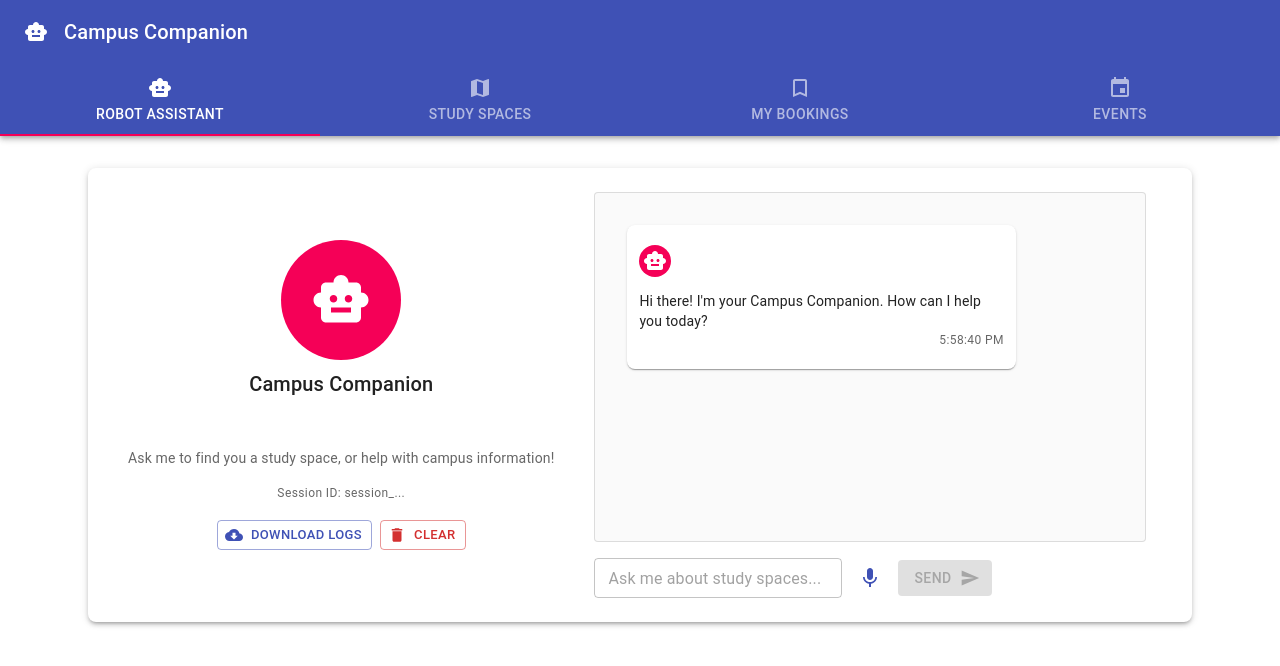
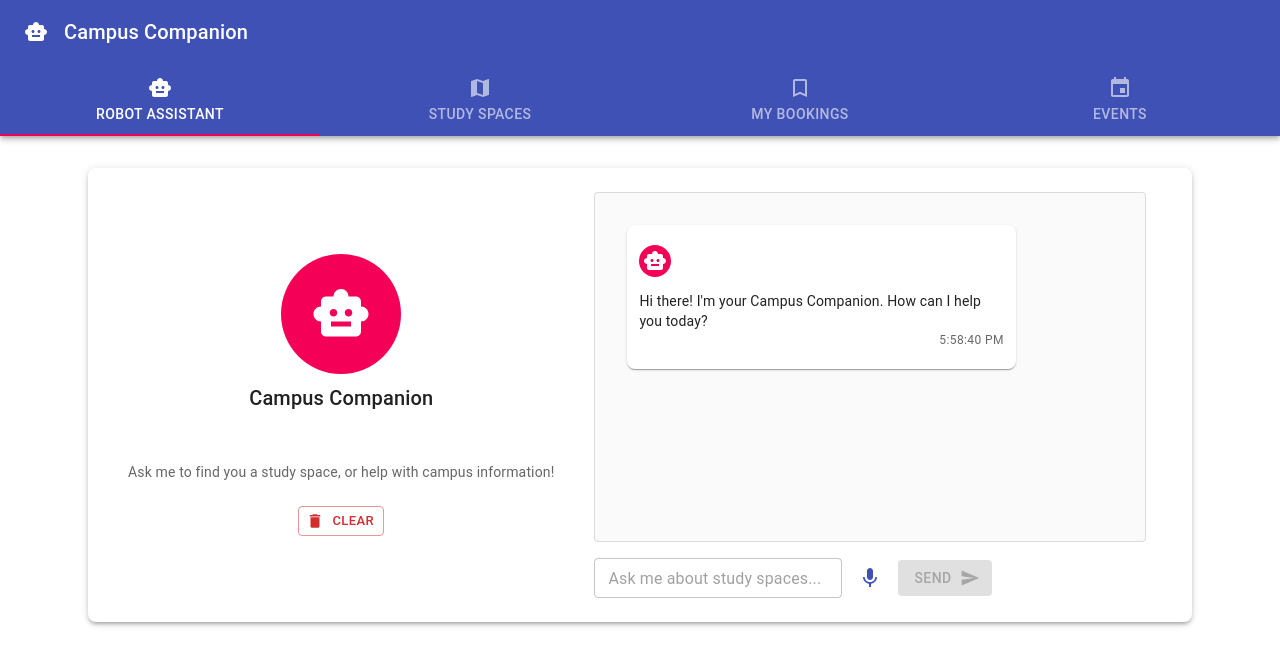
Before and after one commit to BillJamesM/UdubHacks, a React (Create React App) app in the folder campus-companion/: page / in a window 1280 px wide. Shown: the top 666 px of the page. Built offline with nearby package versions, Linux system fonts and the light colour scheme.

Commit message:
cleared up the UI

```diff
--- a/campus-companion/src/components/robotAssistant.js
+++ b/campus-companion/src/components/robotAssistant.js
@@ -399,20 +399,12 @@ const RobotAssistant = ({ onStudySpaceSearch }) => {
             </Typography>
 
             {/* Session ID display */}
-            <Typography variant="caption" color="text.secondary" sx={{ mb: 1 }}>
+            {/* <Typography variant="caption" color="text.secondary" sx={{ mb: 1 }}>
               Session ID: {sessionId.substring(0, 8)}...
-            </Typography>
+            </Typography> */}
 
             {/* Log management buttons */}
             <Box sx={{ display: "flex", gap: 1, mt: 1 }}>
-              <Button
-                size="small"
-                variant="outlined"
-                startIcon={<CloudDownload />}
-                onClick={downloadChatLogs}
-              >
-                Download Logs
-              </Button>
               <Button
                 size="small"
                 variant="outlined"
```
